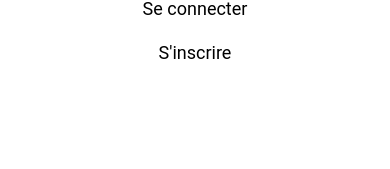
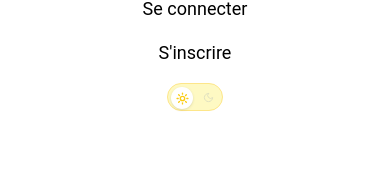
Before and after one commit to PierreSaumet/DST-P1, a React (Vite) app in the folder frontend/: page / in a window 390 px wide. Both pictures are taken after a click on the button 352 px from the left and 58 px from the top of the page. Shown: the part 249-418 px from the top of the page. Built offline with nearby package versions, Linux system fonts and the light colour scheme; no server answers.

Commit message:
feat(darkMode): adding toggle responsive

```diff
--- a/frontend/src/components/Header.jsx
+++ b/frontend/src/components/Header.jsx
@@ -108,6 +108,9 @@ function Header() {
             >
               S'inscrire
             </Link>
+            <div className="flex justify-center px-4 py-2">
+              <ToggleMode />
+            </div>
           </div>
         </>
       )}
```
